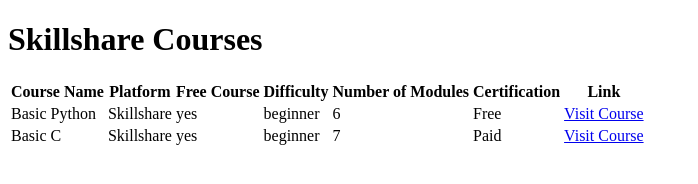
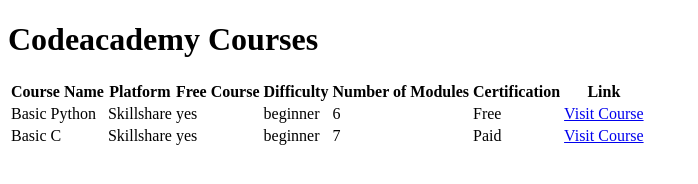
Before and after one commit to sindhuja-tiwari/codecademy_courses, a plain HTML site: page index.html in a window 1280 px wide. Shown: the whole page, without its empty margins (0-698 px from the left). Drawn offline with Linux system fonts and the light colour scheme.

Commit message:
Update index.html

```diff
--- a/index.html
+++ b/index.html
@@ -3,10 +3,10 @@
 <head>
     <meta charset="UTF-8">
     <meta name="viewport" content="width=device-width, initial-scale=1.0">
-    <title>Skillshare Courses</title>
+    <title>Codeacademy Courses</title>
 </head>
 <body>
-    <h1>Skillshare Courses</h1>
+    <h1>Codeacademy Courses</h1>
     <table>
         <thead>
             <tr>
```
